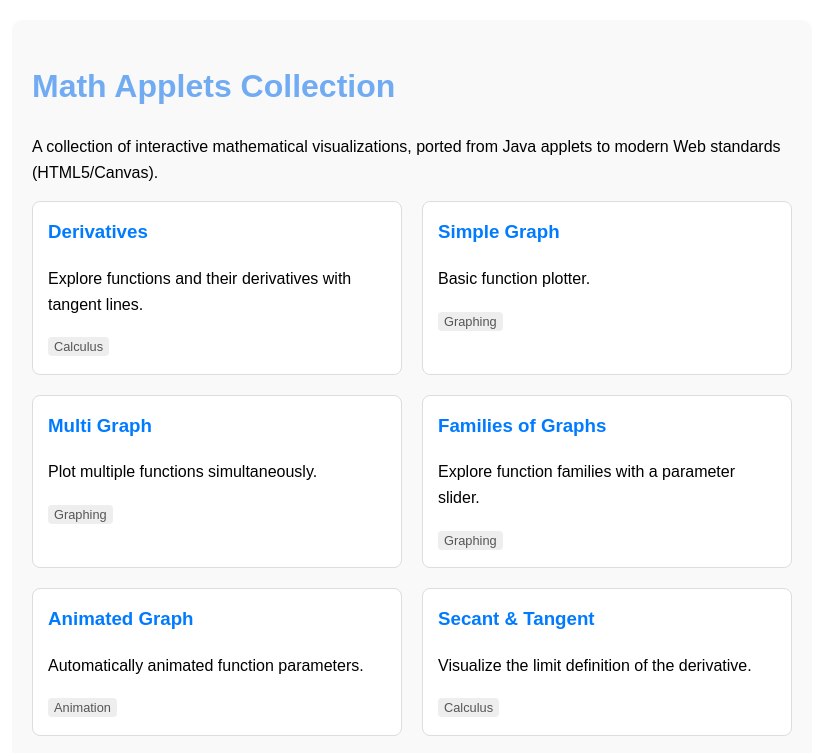
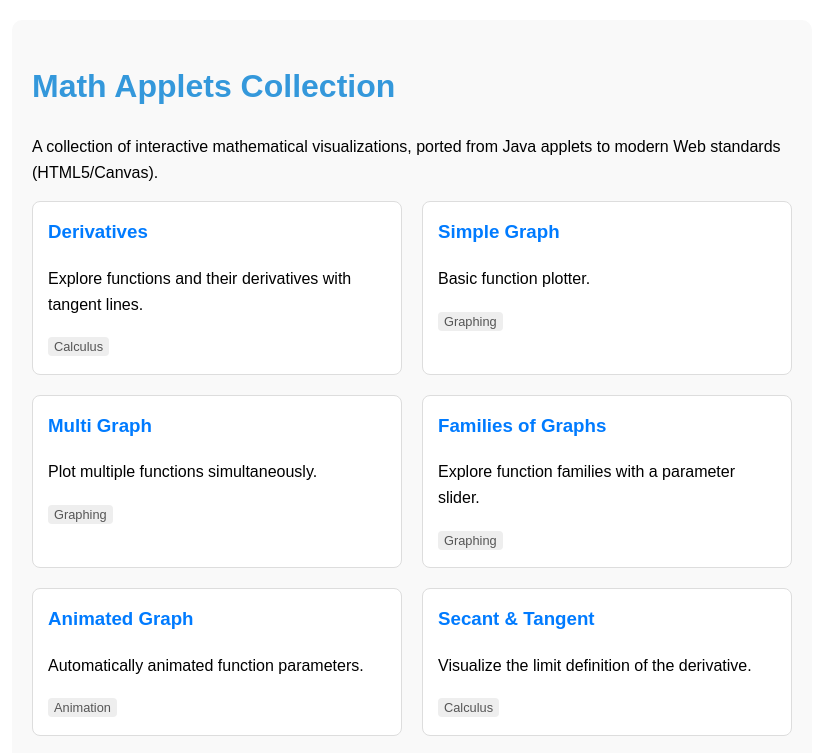
Before and after one commit to pantelisgeorg/My-Web-Apps, a plain HTML site: page index.html in a window 1280 px wide. Shown: the top 753 px of the page, without its empty margins (228-1051 px from the left). Drawn offline with Linux system fonts and the light colour scheme.

Commit message:
Change h1 color from #71acf3 to #3498db

```diff
--- a/index.html
+++ b/index.html
@@ -6,7 +6,7 @@
     <title>Math Applets Collection</title>
     <style>
         body { font-family: sans-serif; max-width: 800px; margin: 0 auto; padding: 20px; line-height: 1.6; }
-        h1 { color: #71acf3; }
+        h1 { color: #3498db; }
         .app-list { display: grid; grid-template-columns: repeat(auto-fill, minmax(250px, 1fr)); gap: 20px; }
         .app-card { border: 1px solid #ddd; padding: 15px; border-radius: 8px; transition: transform 0.2s; background: #fff; }
         .app-card:hover { transform: translateY(-5px); box-shadow: 0 5px 15px rgba(0,0,0,0.1); border-color: #007bff; }
```
